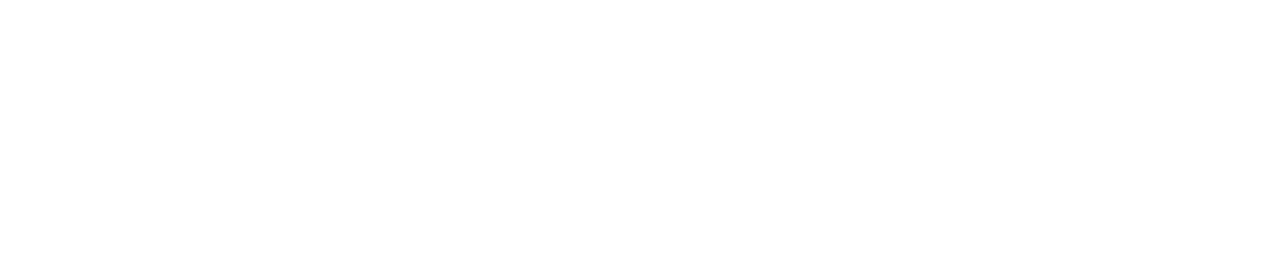
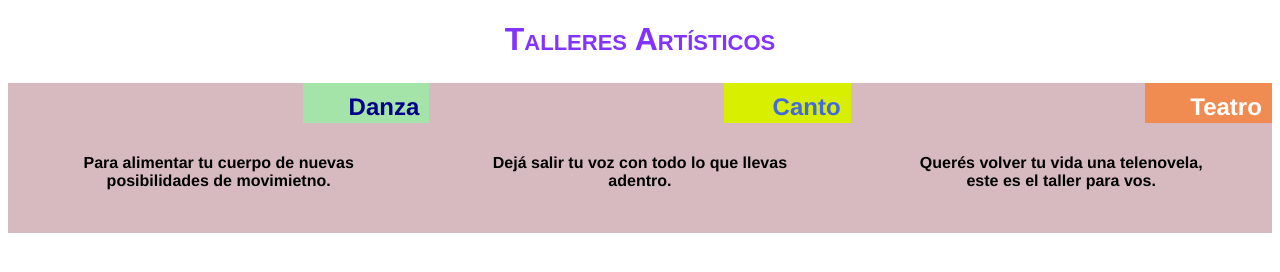
Before and after one commit to tuxmica/Coursera, a plain HTML site: page module2-solution/index.html in a window 1280 px wide. Drawn offline with Linux system fonts and the light colour scheme; files that its build step writes are made by us from their sources.

Commit message:
primera parte

```diff
--- a/module2-solution/index.html
+++ b/module2-solution/index.html
@@ -3,9 +3,18 @@
 <head>
 	<meta charset="utf-8">
 	<meta name="viewport" content="width=device-width, initial-scale=1">
-	<title></title>
+	<link rel="stylesheet" type="text/css" href="style.css">
+	<title>Talleres</title>
 </head>
 <body>
+<h1>Talleres Artísticos</h1>
 
+      <div class="col-lg-4 col-md-6"><h2 id= "p1">Danza</h2><p>Para alimentar tu cuerpo de nuevas posibilidades de movimietno.</p></div>
+      <div class="col-lg-4 col-md-6"><h2 id= "p2">Canto</h2><p>Dejá salir tu voz con todo lo que llevas adentro.</p></div>
+      <div class="col-lg-4 col-md-12"><h2 id= "p3">Teatro</h2><p>Querés volver tu vida una telenovela, este es el taller para vos.</p></div>
+    </div>
+
+
+ </div>
 </body>
 </html>
```
